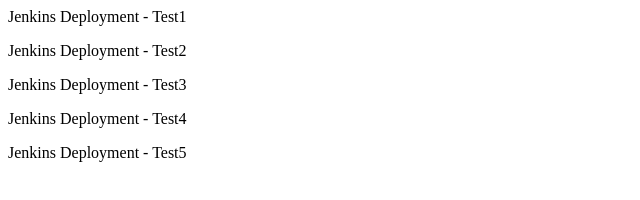
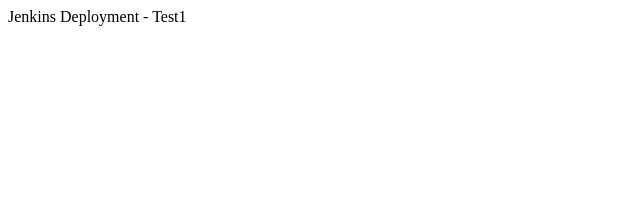
Before and after one commit to prabhakarank87/sample-html, a plain HTML site: page index.html in a window 1280 px wide. Shown: the whole page, without its empty margins (0-640 px from the left). Drawn offline with Linux system fonts and the light colour scheme.

Commit message:
removed test

```diff
--- a/index.html
+++ b/index.html
@@ -1,8 +1,4 @@
 <html>
 <head><title>Sample Project</title></head>
 <body><p>Jenkins Deployment - Test1</p></body>
-<body><p>Jenkins Deployment - Test2</p></body>
-<body><p>Jenkins Deployment - Test3</p></body>
-<body><p>Jenkins Deployment - Test4</p></body>
-<body><p>Jenkins Deployment - Test5</p></body>
 </html>
```
